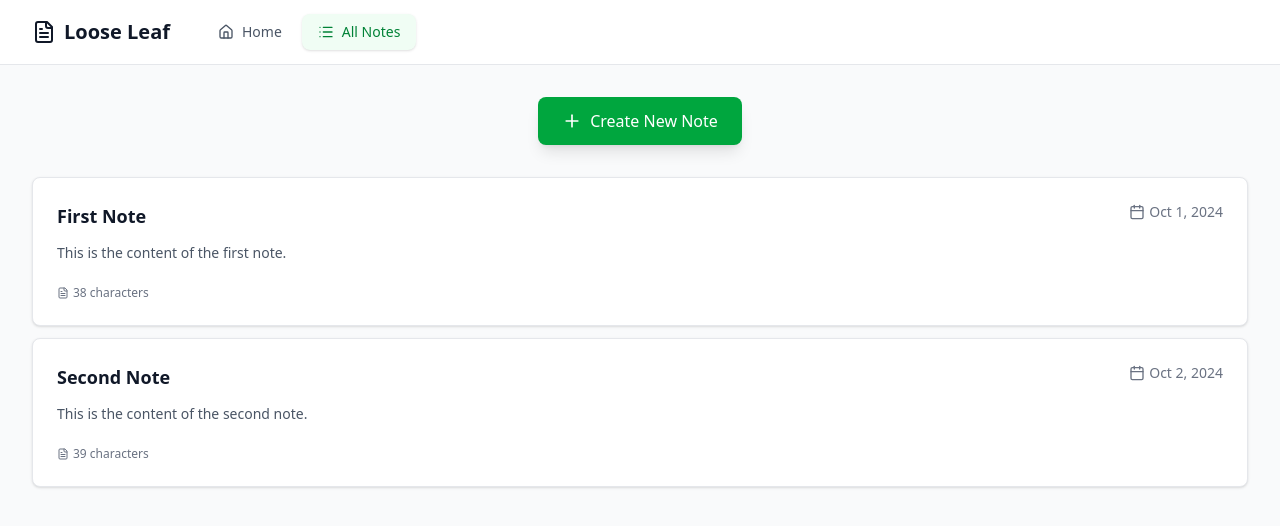
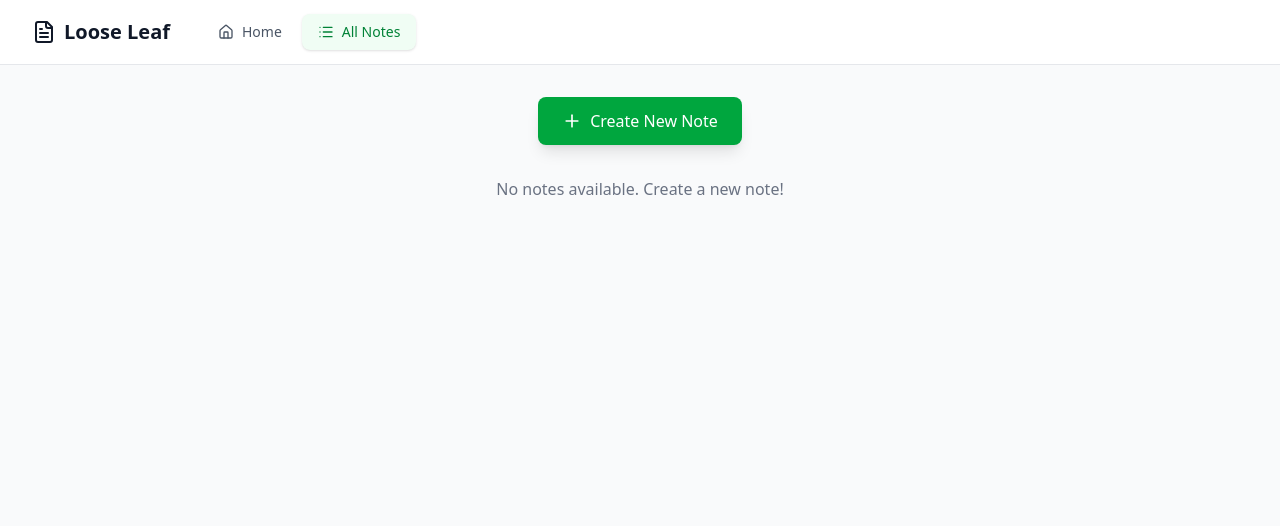
Before and after one commit to egnuyuki/loose-leaf, a React (Vite) app: page /list in a window 1280 px wide. Shown: the top 526 px of the page. Built offline with nearby package versions, Linux system fonts and the light colour scheme.

Commit message:
ノート一覧

```diff
--- /dev/null
+++ b/src/components/Card.jsx
@@ -0,0 +1,47 @@
+import React from "react";
+import { Link } from "react-router";
+import { Calendar, FileText } from "lucide-react";
+
+const Card = ({note}) => {
+  const formatDate = (dateString) => {
+    const options = { year: "numeric", month: "short", day: "numeric" };
+    return new Date(dateString).toLocaleDateString(undefined, options);
+  };
+  return (
+    <Link
+      to={`/note/${note.id}`}
+      className="block bg-white rounded-lg p-6 shadow-sm border border-gray-200 hover:shadow-md hover:border-green-200 transition-all duration-200 group"
+    >
+      <div className="space-y-3">
+        <div className="flex items-start justify-between">
+          <h3 className="text-lg font-semibold text-gray-900 group-hover:text-green-600 transition-colors flex-1 mr-4">
+            {note.title || "Untitled"}
+          </h3>
+          <div className="flex items-center space-x-4 text-sm text-gray-500 whitespace-nowrap">
+            <div className="flex items-center space-x-1">
+              <Calendar className="h-4 w-4" />
+              <span>{formatDate(note.updatedAt ?? note.createdAt)}</span>
+            </div>
+          </div>
+        </div>
+
+        {note.content && (
+          <p className="text-gray-600 line-clamp-2 text-sm leading-relaxed truncate">
+            {note.content}
+          </p>
+        )}
+
+        <div className="flex items-center justify-between pt-2">
+          <div className="flex items-center space-x-4 text-xs text-gray-500">
+            <div className="flex items-center space-x-1">
+              <FileText className="h-3 w-3" />
+              <span>{note.content.length} characters</span>
+            </div>
+          </div>
+        </div>
+      </div>
+    </Link>
+  );
+};
+
+export default Card;
--- a/src/pages/List.jsx
+++ b/src/pages/List.jsx
@@ -1,68 +1,46 @@
-import React from "react";
+import React, { useEffect } from "react";
 import { Calendar, FileText } from "lucide-react";
 import { Link } from "react-router";
 import CreateButton from "../components/CreateButton";
+import Card from "../components/Card";
 
 const List = () => {
-  // 仮のデータ
-  const Notes = [
-    {
-      id: 1,
-      title: "First Note",
-      content: "This is the content of the first note.",
-      updatedAt: "2024-10-01T10:00:00Z",
-    },
-    {
-      id: 2,
-      title: "Second Note",
-      content: "This is the content of the second note.",
-      updatedAt: "2024-10-02T12:30:00Z",
-    },
-  ];
 
-  const formatDate = (dateString) => {
-    const options = { year: "numeric", month: "short", day: "numeric" };
-    return new Date(dateString).toLocaleDateString(undefined, options);
-  };
+  const [Notes, setNotes] = React.useState([]);
+
+  useEffect(() => {
+    // データ取得
+    // データ取得　仮でLocalStorageから取得する形にする
+    const fetchNotes = () => {
+      const notes = [];
+      for (let i = 0; i < localStorage.length; i++) {
+        const key = localStorage.key(i);
+        if (key.startsWith("note_")) {
+          const note = JSON.parse(localStorage.getItem(key));
+          note.id = key.replace("note_", "");
+          notes.push(note);
+        }
+      }
+      // 更新日時でソート（降順）
+      notes.sort((a, b) => new Date(b.updateAt) - new Date(a.updateAt));
+      return notes;
+    };
+    const Note = fetchNotes();
+    setNotes(Note);
+
+  }, []);
+
   return (
     <div className="space-y-8">
-        <CreateButton onClick={() => {console.log("create")}} />
+        <CreateButton />
       <div className="space-y-3">
+        {Notes.length === 0 && (
+          <p className="text-gray-500 text-center">No notes available. Create a new note!</p>
+        )}
+      </div>
+      <div className="grid grid-cols-1 md:grid-cols-2 lg:grid-cols-3 gap-6">
         {Notes.map((note) => (
-          <Link
-            key={note.id}
-            to={`/note/${note.id}`}
-            className="block bg-white rounded-lg p-6 shadow-sm border border-gray-200 hover:shadow-md hover:border-green-200 transition-all duration-200 group"
-          >
-            <div className="space-y-3">
-              <div className="flex items-start justify-between">
-                <h3 className="text-lg font-semibold text-gray-900 group-hover:text-green-600 transition-colors flex-1 mr-4">
-                  {note.title || "Untitled"}
-                </h3>
-                <div className="flex items-center space-x-4 text-sm text-gray-500 whitespace-nowrap">
-                  <div className="flex items-center space-x-1">
-                    <Calendar className="h-4 w-4" />
-                    <span>{formatDate(note.updatedAt)}</span>
-                  </div>
-                </div>
-              </div>
-
-              {note.content && (
-                <p className="text-gray-600 line-clamp-2 text-sm leading-relaxed">
-                  {note.content}
-                </p>
-              )}
-
-              <div className="flex items-center justify-between pt-2">
-                <div className="flex items-center space-x-4 text-xs text-gray-500">
-                  <div className="flex items-center space-x-1">
-                    <FileText className="h-3 w-3" />
-                    <span>{note.content.length} characters</span>
-                  </div>
-                </div>
-              </div>
-            </div>
-          </Link>
+          <Card note={note} key={note.id}/>
         ))}
       </div>
     </div>
```
